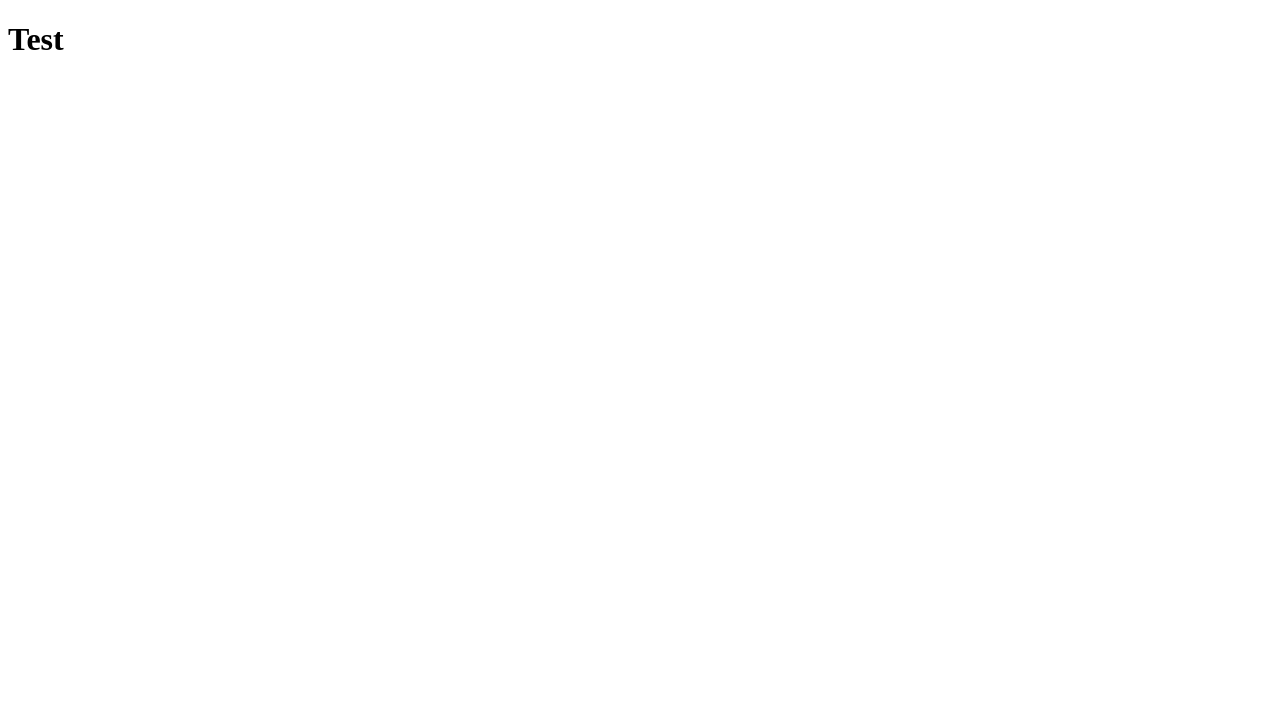
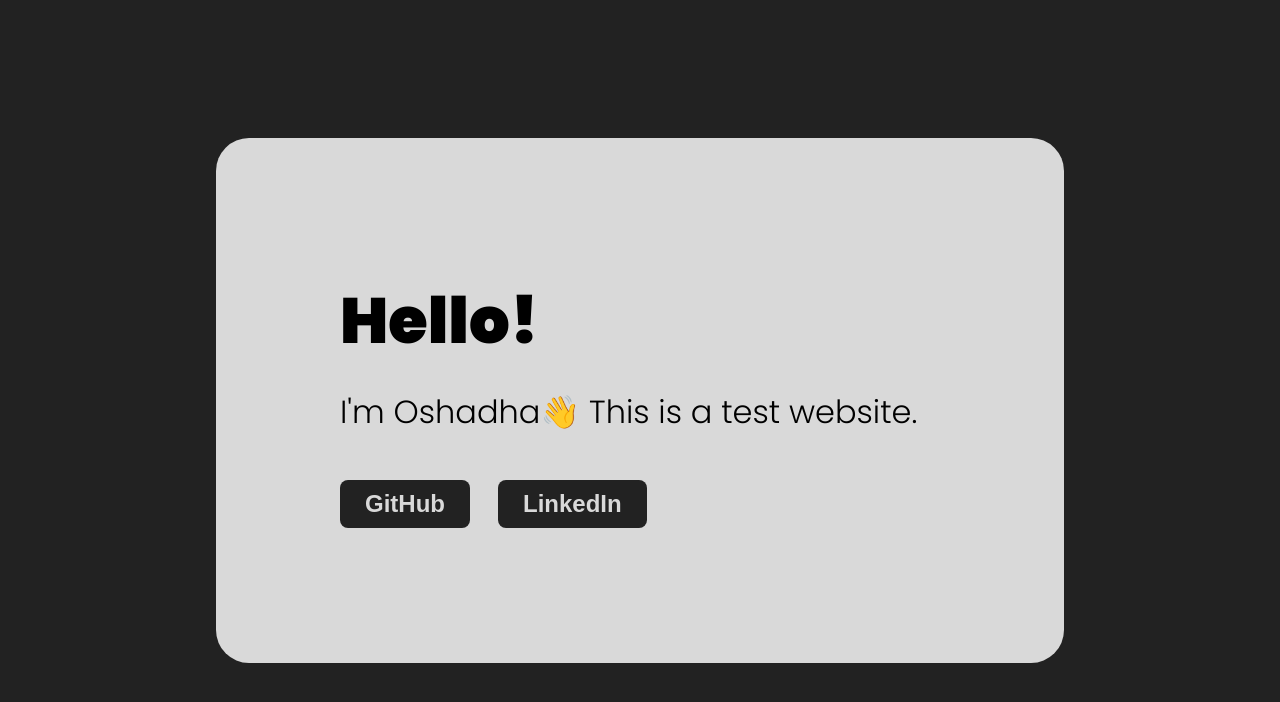
Before and after one commit to OshadhaVimuB/LearnGithub001, a plain HTML site: page index.html in a window 1280 px wide. Drawn offline with Linux system fonts and the light colour scheme.

Commit message:
Adding CSS to the File

```diff
--- a/index.html
+++ b/index.html
@@ -3,9 +3,29 @@
   <head>
     <meta charset="UTF-8" />
     <meta name="viewport" content="width=device-width, initial-scale=1.0" />
-    <title>Test Repo</title>
+    <link rel="stylesheet" href="/styles.css" />
+    <link rel="preconnect" href="https://fonts.googleapis.com" />
+    <link rel="preconnect" href="https://fonts.gstatic.com" crossorigin />
+    <link
+      href="https://fonts.googleapis.com/css2?family=Poppins:ital,wght@0,100;0,200;0,300;0,400;0,500;0,600;0,700;0,800;0,900;1,100;1,200;1,300;1,400;1,500;1,600;1,700;1,800;1,900&display=swap"
+      rel="stylesheet"
+    />
+    <title>Hello!!</title>
   </head>
   <body>
-    <h1>Test</h1>
+    <div class="container">
+      <div class="content-box">
+        <div class="content">
+          <h1>Hello!</h1>
+          <p>I'm Oshadha👋 This is a test website.</p>
+          <div class="buttons">
+            <a href="https://github.com/OshadhaVimuB" class="button">GitHub</a>
+            <a href="www.linkedin.com/in/oshadhavimukthi" class="button"
+              >LinkedIn</a
+            >
+          </div>
+        </div>
+      </div>
+    </div>
   </body>
 </html>
--- /dev/null
+++ b/styles.css
@@ -0,0 +1,63 @@
+body,
+html {
+  margin: 0;
+  padding: 0;
+  font-family: Arial, sans-serif;
+}
+
+.container {
+  background-color: #222222;
+  min-height: 100vh;
+  display: flex;
+  justify-content: center;
+  align-items: center;
+}
+
+.content-box {
+  background-color: #d9d9d9;
+  border-radius: 33px;
+  width: 848px;
+  height: 525px;
+  display: flex;
+  justify-content: center;
+  align-items: center;
+}
+
+.content {
+  width: 600px;
+}
+
+h1 {
+  color: #000000;
+  font-size: 64px;
+  margin: 0 0 20px 0;
+  font-family: "Poppins", sans-serif;
+  font-weight: 900;
+  font-style: normal;
+}
+
+p {
+  color: #000000;
+  font-size: 32px;
+  margin: 0 0 44px 0;
+  font-family: "Poppins", sans-serif;
+  font-weight: 300;
+  font-style: normal;
+}
+
+.buttons {
+  display: flex;
+  gap: 28px;
+}
+
+.button {
+  background-color: #222222;
+  color: #d9d9d9;
+  font-size: 24px;
+  font-weight: bold;
+  text-decoration: none;
+  padding: 5px 25px;
+  border-radius: 8px;
+  padding-top: 10px;
+  padding-bottom: 10px;
+}
```
